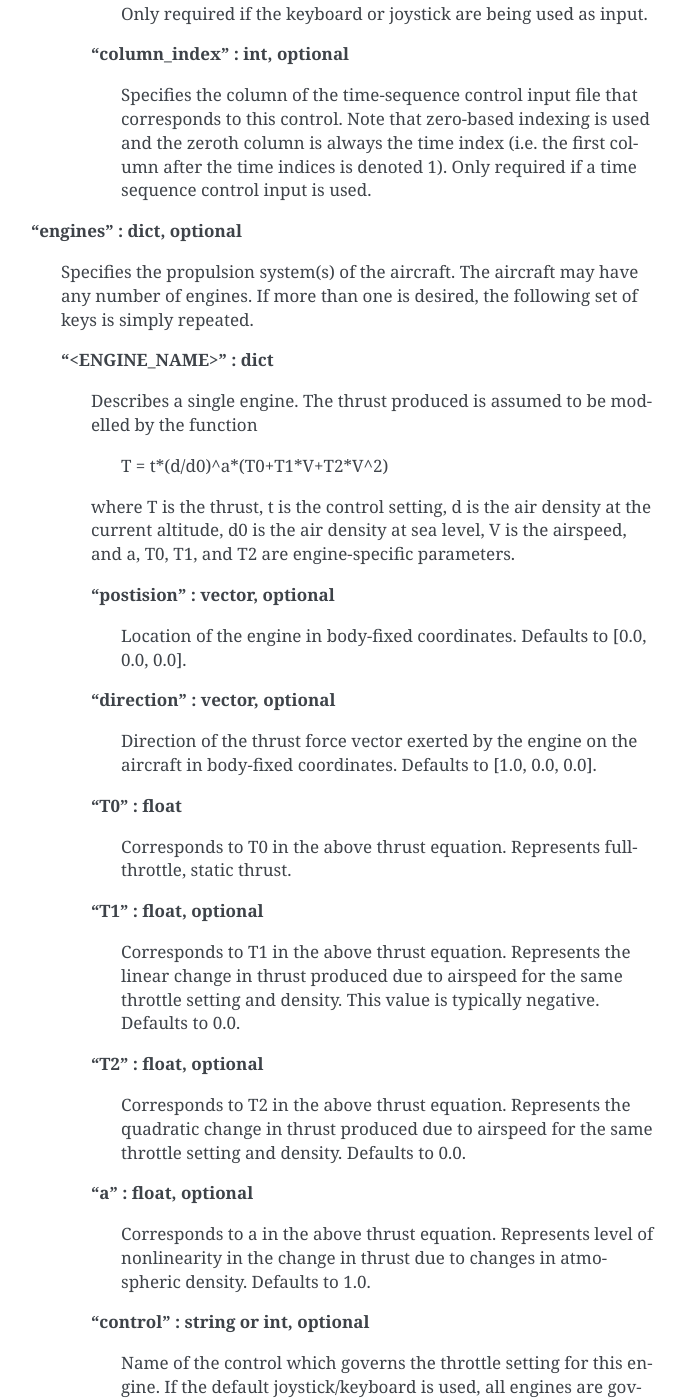
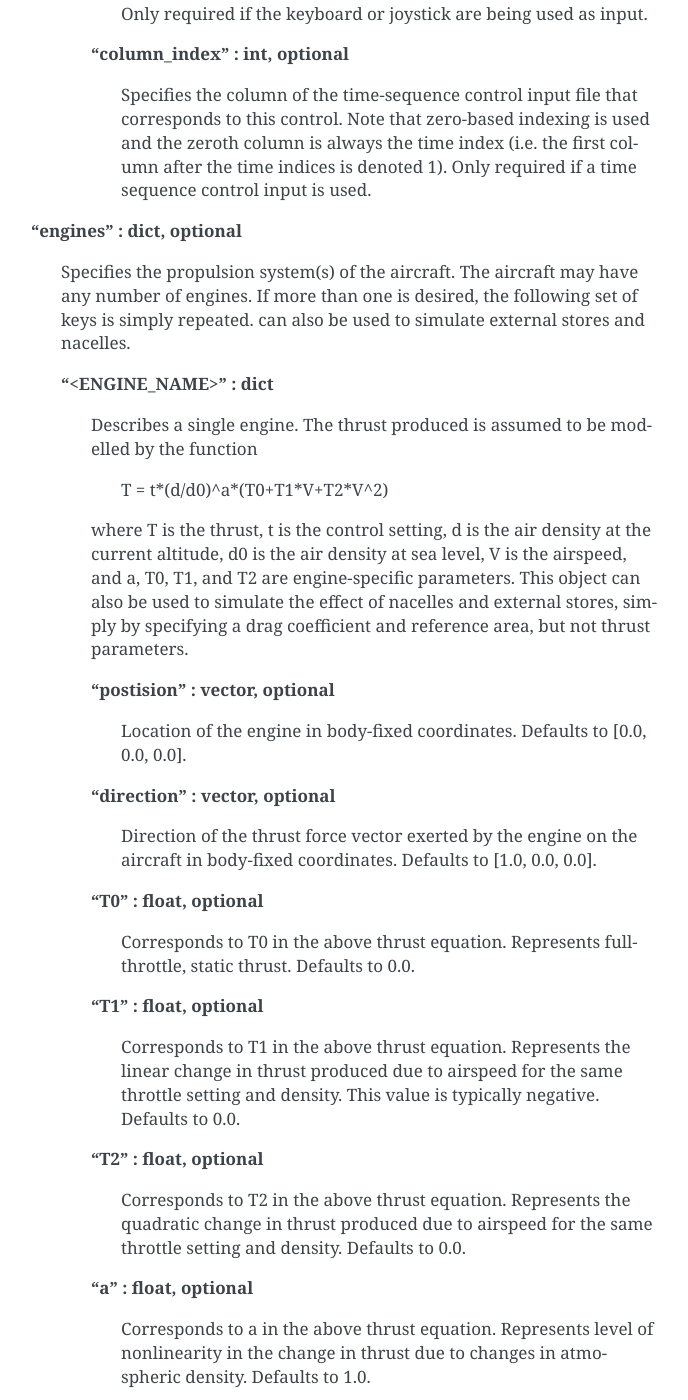
Before and after one commit to usuaero/Pylot, a Sphinx documentation site: the page built from docs/source/creating_input_files.md, in a window 1280 px wide and 1400 px high, scrolled down 9546 px. Shown: the whole window, without its empty margins (419-1107 px from the left). Built offline with Sphinx 7.4.7, drawn with Linux system fonts in a browser that asks for light colours; some of the changed text lies outside the part shown.

Commit message:
Added engine drag.

```diff
--- a/docs/source/creating_input_files.md
+++ b/docs/source/creating_input_files.md
@@ -256,14 +256,14 @@
 >>>>Specifies the column of the time-sequence control input file that corresponds to this control. Note that zero-based indexing is used and the zeroth column is always the time index (i.e. the first column after the time indices is denoted 1). Only required if a time sequence control input is used.
 >
 >**"engines" : dict, optional**
->>Specifies the propulsion system(s) of the aircraft. The aircraft may have any number of engines. If more than one is desired, the following set of keys is simply repeated.
+>>Specifies the propulsion system(s) of the aircraft. The aircraft may have any number of engines. If more than one is desired, the following set of keys is simply repeated. can also be used to simulate external stores and nacelles.
 >>
 >>**"<ENGINE_NAME>" : dict**
 >>>Describes a single engine. The thrust produced is assumed to be modelled by the function
 >>>
 >>>>T = t\*(d/d0)^a\*(T0+T1\*V+T2\*V^2)
 >>>
->>>where T is the thrust, t is the control setting, d is the air density at the current altitude, d0 is the air density at sea level, V is the airspeed, and a, T0, T1, and T2 are engine-specific parameters.
+>>>where T is the thrust, t is the control setting, d is the air density at the current altitude, d0 is the air density at sea level, V is the airspeed, and a, T0, T1, and T2 are engine-specific parameters. This object can also be used to simulate the effect of nacelles and external stores, simply by specifying a drag coefficient and reference area, but not thrust parameters.
 >>>
 >>>**"postision" : vector, optional**
 >>>>Location of the engine in body-fixed coordinates. Defaults to [0.0, 0.0, 0.0].
@@ -271,8 +271,8 @@
 >>>**"direction" : vector, optional**
 >>>>Direction of the thrust force vector exerted by the engine on the aircraft in body-fixed coordinates. Defaults to [1.0, 0.0, 0.0].
 >>>
->>>**"T0" : float**
->>>>Corresponds to T0 in the above thrust equation. Represents full-throttle, static thrust.
+>>>**"T0" : float, optional**
+>>>>Corresponds to T0 in the above thrust equation. Represents full-throttle, static thrust. Defaults to 0.0.
 >>>
 >>>**"T1" : float, optional**
 >>>>Corresponds to T1 in the above thrust equation. Represents the linear change in thrust produced due to airspeed for the same throttle setting and density. This value is typically negative. Defaults to 0.0.
@@ -285,6 +285,12 @@
 >>>
 >>>**"control" : string or int, optional**
 >>>>Name of the control which governs the throttle setting for this engine. If the default joystick/keyboard is used, all engines are governed by the throttle control and this parameter is ignored. If a user-defined controller is used, this is the name of the control setting for this engine given by the controller. If a time-sequence control file is used, this is the column index of the control setting for this engine (as with "input_index" above).
+>>>
+>>>**"CD" : float, optional**
+>>>>Coefficient of drag for the powerplant. Defaults to 0.0.
+>>>
+>>>**"area" : float, optional**
+>>>>Reference area for redimensionalizing the drag coefficient. Defaults to 1.0.
 >
 >**"graphics" : dict, optional**
 >>Optionally provides graphics objects for rendering the aircraft in the simulator. If nothing is specified here, the aircraft will be rendered as a single-engine Cessna, unless the MachUpX aerodynamic model is being used.
```
Also changed, not shown: 3 other files.
